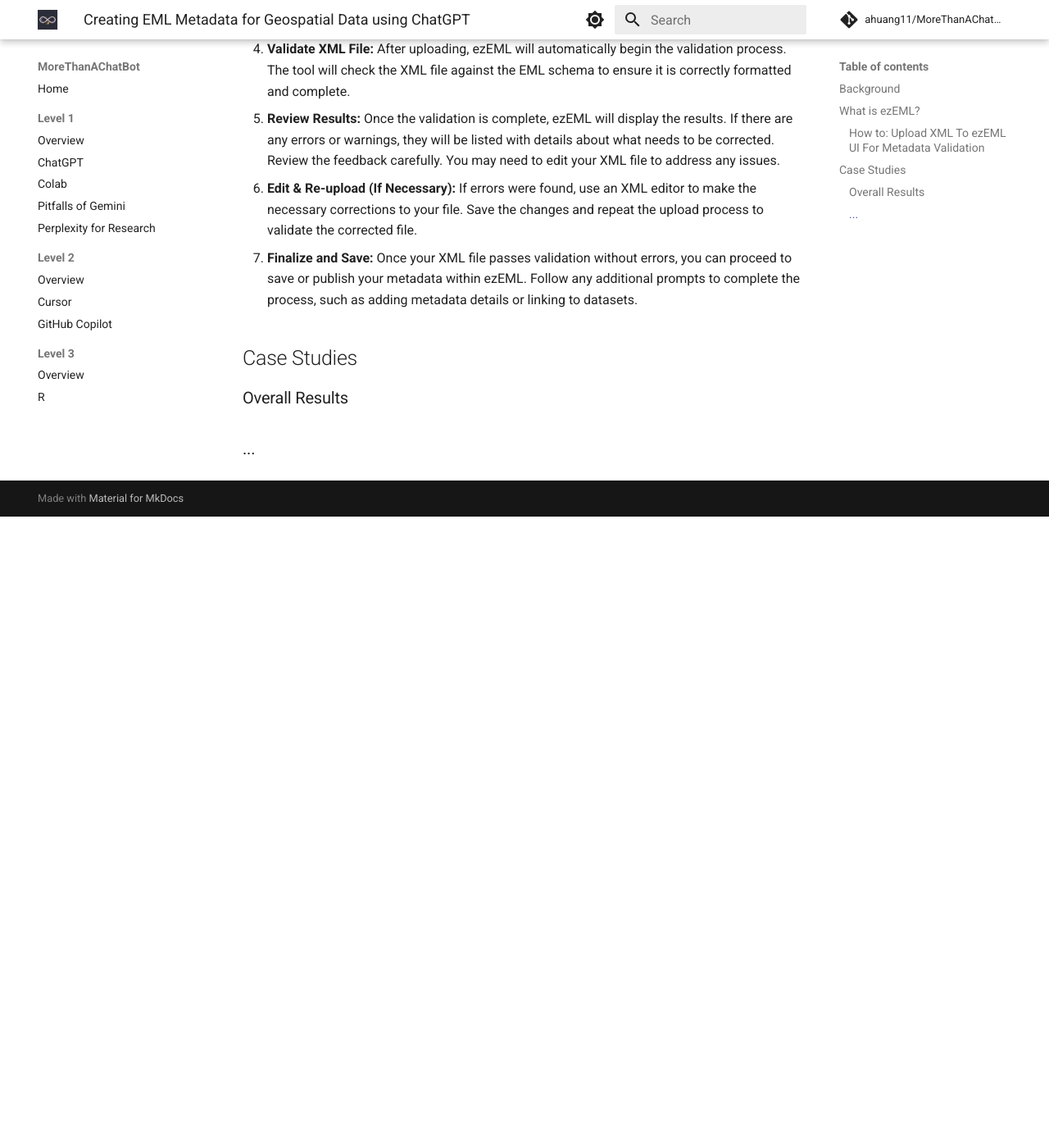
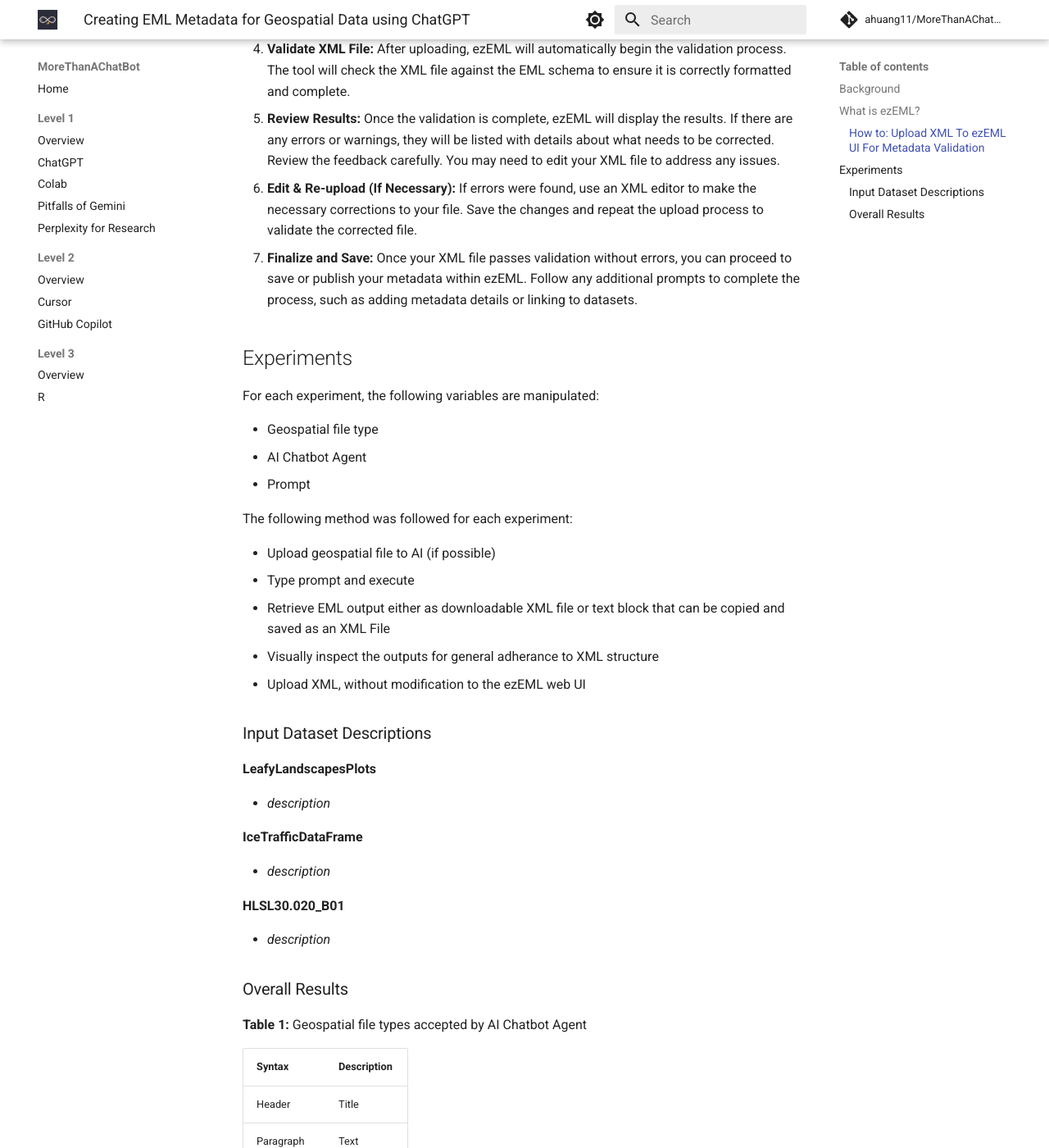
Before and after one commit to ahuang11/MoreThanAChatBot, an MkDocs documentation site: the page built from docs/level1/geospat_eml_tutorial_chatgpt.md, in a window 1280 px wide and 1400 px high, scrolled down 904 px. Shown: the whole window at 82% size. Built offline with MkDocs 1.6.1 and Material for MkDocs 9.7.7, drawn with Linux system fonts in a browser that asks for light colours; comment, search, counter and statistics services are not loaded; before the commit the page ends 1534 px from its top, so only the background shows below that; some of the changed text lies outside the part shown.

Commit message:
Update geospat_eml_tutorial_chatgpt.md

```diff
--- a/docs/level1/geospat_eml_tutorial_chatgpt.md
+++ b/docs/level1/geospat_eml_tutorial_chatgpt.md
@@ -18,8 +18,50 @@
 6. **Edit & Re-upload (If Necessary):** If errors were found, use an XML editor to make the necessary corrections to your file. Save the changes and repeat the upload process to validate the corrected file.
 7. **Finalize and Save:** Once your XML file passes validation without errors, you can proceed to save or publish your metadata within ezEML. Follow any additional prompts to complete the process, such as adding metadata details or linking to datasets.
 
-## Case Studies
+## Experiments
+
+For each experiment, the following variables are manipulated:
+
+- Geospatial file type
+- AI Chatbot Agent
+- Prompt
+
+The following method was followed for each experiment:
+
+- Upload geospatial file to AI (if possible)
+- Type prompt and execute
+- Retrieve EML output either as downloadable XML file or text block that can be copied and saved as an XML File
+- Visually inspect the outputs for general adherance to XML structure
+- Upload XML, without modification to the ezEML web UI
+
+### Input Dataset Descriptions
+
+**LeafyLandscapesPlots**
+
+- *description*
+
+**IceTrafficDataFrame**
+
+- *description*
+
+**HLSL30.020_B01**
+
+- *description*
 
 ### Overall Results
 
-### ...
+**Table 1:** Geospatial file types accepted by AI Chatbot Agent
+
+| Syntax | Description |
+| ----------- | ----------- |
+| Header | Title |
+| Paragraph | Text |
+
+||chatGPT-4o|Claude|DeepSeek|Microsoft CoPilot|
+||----------|------|--------|-----------------|
+|Shapefile|Yes|No|No|No|
+|GeoJSON|Yes||||
+|TIFF|||||
+|CSV|||||
+
+###
```
